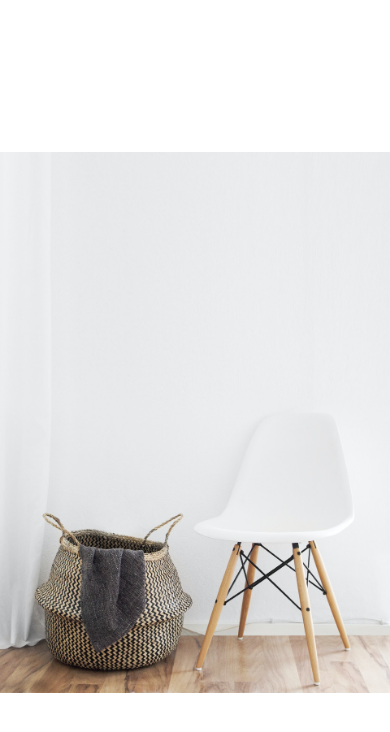
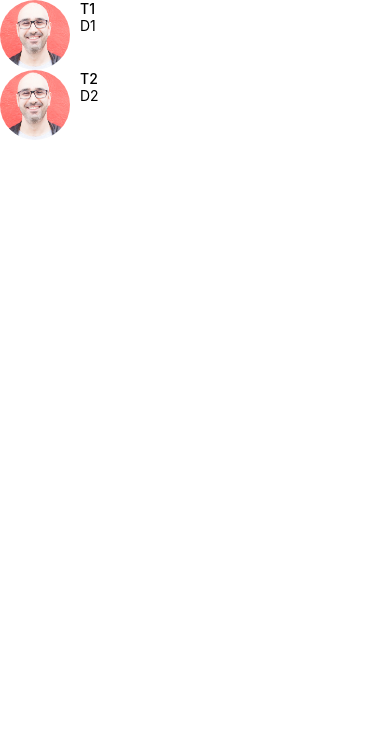
Before and after one commit to fnuadnan/DoneWithIt, a React Native app: screen / in a window 390 px wide. Shown: the top 732 px of the page. Built offline with nearby package versions, Linux system fonts and the light colour scheme.

Commit message:
Refactor App component and add MessagesScreen

```diff
--- a/App.tsx
+++ b/App.tsx
@@ -1,14 +1,18 @@
-import { StyleSheet } from "react-native";
-import ViewImageScreen from "./screens/ViewImageScreen";
+import React from "react";
+import { StyleSheet, View } from "react-native";
+import MessagesScreen from "./screens/MessagesScreen";
 
 export default function App() {
-  return <ViewImageScreen />;
+  return (
+    <View>
+      <MessagesScreen />
+    </View>
+  );
 }
 
 const styles = StyleSheet.create({
   container: {
+    flex: 1,
     backgroundColor: "#f8f4f4",
-    padding: 20,
-    paddingTop: 100,
   },
 });
--- /dev/null
+++ b/components/Screen.tsx
@@ -0,0 +1,21 @@
+import Constants from "expo-constants";
+import React from "react";
+import { SafeAreaView, StyleSheet } from "react-native";
+
+interface Props {
+  children: React.ReactNode;
+}
+
+const Screen = ({ children }: Props) => {
+  return <SafeAreaView style={styles.screen}>{children}</SafeAreaView>;
+};
+
+export default Screen;
+
+const styles = StyleSheet.create({
+  screen: {
+    paddingTop: Constants.statusBarHeight, // or Platform.OS === "android" ? StatusBar.currentHeight : 0,
+  },
+});
+
+// This is a simple component that wraps its children with a SafeAreaView component.
--- /dev/null
+++ b/entities.ts
@@ -0,0 +1,6 @@
+export type Message = {
+  id: number;
+  title: string;
+  description: string;
+  image: object;
+};
--- a/package.json
+++ b/package.json
@@ -11,6 +11,7 @@
   "dependencies": {
     "@react-native-community/hooks": "^3.0.0",
     "expo": "~51.0.18",
+    "expo-constants": "^16.0.2",
     "expo-status-bar": "~1.12.1",
     "react": "18.2.0",
     "react-native": "0.74.3"
--- /dev/null
+++ b/screens/MessagesScreen.tsx
@@ -0,0 +1,46 @@
+import React from "react";
+import { FlatList, Platform, StatusBar, StyleSheet } from "react-native";
+import ListItem from "../components/ListItem";
+import Screen from "../components/Screen";
+import { Message } from "../entities";
+
+const messages: Message[] = [
+  {
+    id: 1,
+    title: "T1",
+    description: "D1",
+    image: require("../assets/mosh.jpg"),
+  },
+  {
+    id: 2,
+    title: "T2",
+    description: "D2",
+    image: require("../assets/mosh.jpg"),
+  },
+];
+
+const MessagesScreen = () => {
+  return (
+    <Screen>
+      <FlatList
+        data={messages}
+        keyExtractor={(message) => message.id.toString()}
+        renderItem={({ item }) => (
+          <ListItem
+            title={item.title}
+            subTitle={item.description}
+            image={item.image}
+          />
+        )}
+      />
+    </Screen>
+  );
+};
+
+export default MessagesScreen;
+
+const styles = StyleSheet.create({
+  screen: {
+    paddingTop: Platform.OS === "android" ? StatusBar.currentHeight : 0,
+  },
+});
```
Also changed, not shown: screens/ViewImageScreen.tsx (+17 -4 lines), 1 other file (tests, documents, lock files or other folders).
